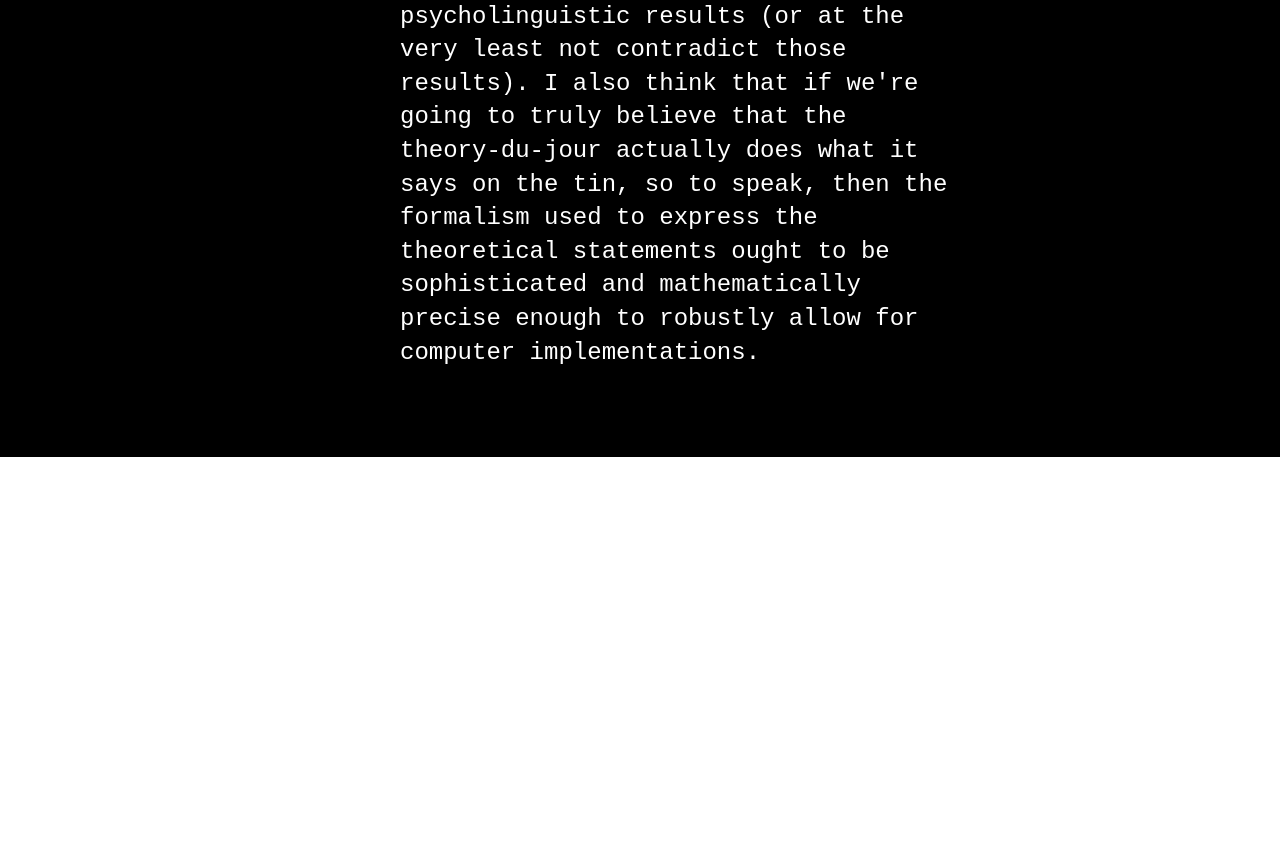
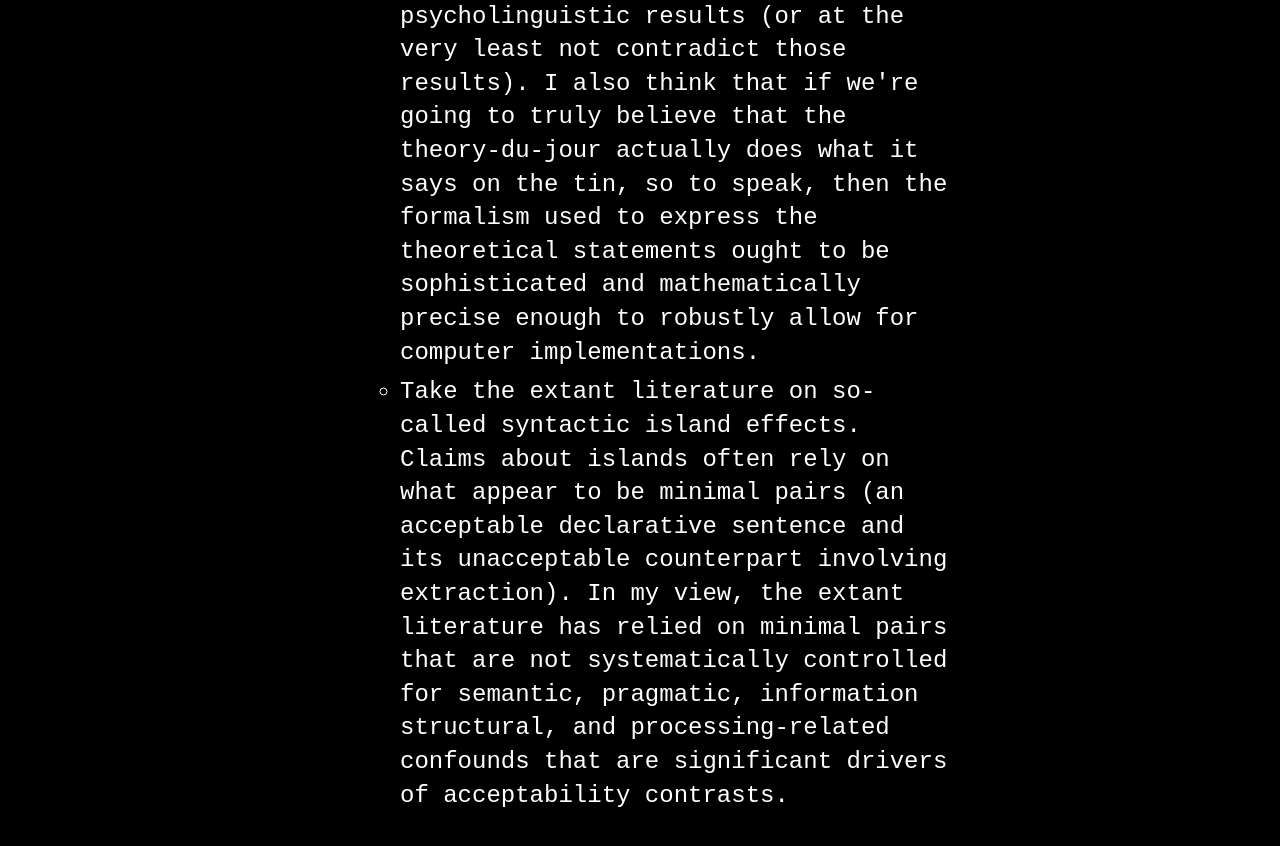
Before and after one commit to coreywrite/coreywrite.github.io, a Jekyll site: the page built from index.md, in a window 1280 px wide and 900 px high, scrolled down 1834 px. Shown: the top 846 px of the window. Built offline with Jekyll 4.4.1, drawn with Linux system fonts in a browser that asks for light colours; before the commit the page ends 2291 px from its top, so only the background shows below that.

Commit message:
Update menu.yml

```diff
--- a/_data/menu.yml
+++ b/_data/menu.yml
@@ -8,7 +8,7 @@ entries:
       - title: I'm a linguistics student interested broadly in idiosyncratic and partially productive linguistic phenomena beyond the word-level.  I especially like contemplating data that serve as a kind of stress-test for deap-seated assumptions that linguists tend to make about natural language.
       - title: For example, the lexicon is often taken to be the locus of idiosyncrasy in the linguistic system because it involves an extensive collection of arbitrary form-meaning pairings, whereas the syntactic module is seen as rule-governed and systematic.  I think there's ample data to suggest that this view is overly simplistic and fails to reckon with the sheer abundance of partially productive patterns and semi-arbitrary form-meaning pairings at the phrasal level, e.g. multi-word expressions, or cases where idiosyncratic constructional requirements override lexical requirements, as in [Joey Chestnut on Sunday once again devoured ∅ his way to a triumphant win], where the normally obligatory direct object of 'devour' is in fact obligatorally dropped when embedded in the so-called X's way construction.
       - title: I also frequently contemplate whether formal linguistics is on a firm-enough epistemological footing or if the field needs to more explicitly embrace gradience, variation, uncertainty, and creative language use, and rely less on introspective judgments cast on decontextualized, disembodied 'vanilla' data to support theories that make far-reaching claims about cognition and the structure of the brain.  Ideally, our best theories should comport with neurological and psycholinguistic results (or at the very least not contradict those results).  I also think that if we're going to truly believe that the theory-du-jour actually does what it says on the tin, so to speak, then the formalism used to express the theoretical statements ought to be sophisticated and mathematically precise enough to robustly allow for computer implementations.
-
+      - title: Take the extant literature on so-called syntactic island effects.  Claims about islands often rely on what appear to be minimal pairs (an acceptable declarative sentence and its unacceptable counterpart involving extraction).  In my view, the extant literature has relied on minimal pairs that are not systematically controlled for semantic, pragmatic, information structural, and processing-related confounds that are significant drivers of acceptability contrasts.
 #        - title: I'm currently most interested in linguistic phenomena that serve as a kind of stress-test for some of our most deep-seated assumptions about natural languages (the principle of compositionality, the binary nature of grammaticality, etc.)
 #      - title:  cases where meanings of whole phrases are not simple functions of the meanings of their constitutent parts -- where analyses in terms of atomistic combination that assume a tight syntax-semantics link are virtually impossible without the positing of empty elements or a rich invisible functional structure -- suggest to me, on both theoretical parsimony and empirical grounds, that constructions (morphosyntactic templates of varying degrees of abstractness that can themselves can contribute meaning) should be considered bonafide linguistic objects in their own right
 #      - title: my preferred grammar formalisms are constraint-based surface-based non-derivational ones like <a href='https://hpsg.hu-berlin.de/Projects/HPSG-handbook/'>HPSG</a> and its CxG-inspired offshoot <a href='https://web.stanford.edu/group/cslipublications/cslipublications/pdf/BoasSag-sag-chapter.pdf'>SBCG</a>, <a href='http://www.sas.rochester.edu/lin/sites/asudeh/pdf/asudeh-toivonen09-lfg-ohla.pdf'>LFG</a>, etc.
```
